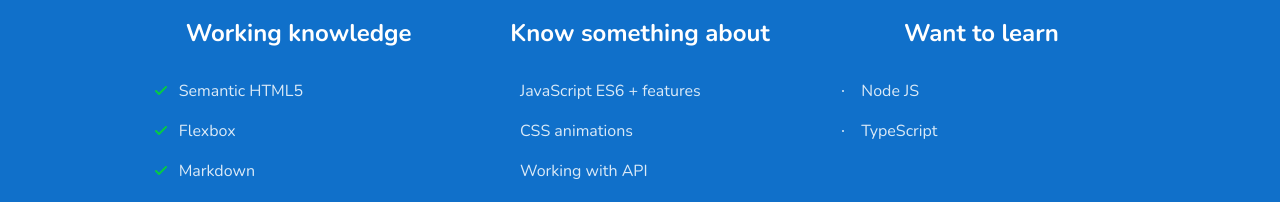
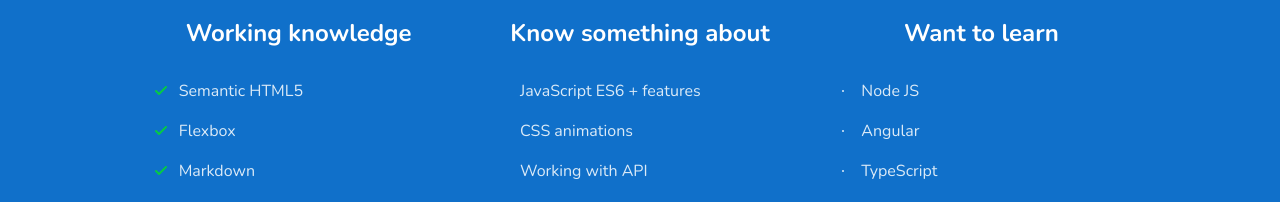
Before and after one commit to patrykstefanowicz/patrykstefanowicz.github.io, a website built with webpack: page src/pages/index.html in a window 1280 px wide. Shown: the part 1160-1362 px from the top of the page. Built offline with nearby package versions, Linux system fonts and the light colour scheme; no server answers.

Commit message:
correction skills

```diff
--- a/src/pages/index.html
+++ b/src/pages/index.html
@@ -89,6 +89,7 @@
           <h3 class="skills-section__header">Want to learn</h3>
           <ul class="skills-list skills-list--dot">
             <li class="skills-list__item">Node JS</li>
+            <li class="skills-list__item">Angular</li>
             <li class="skills-list__item">TypeScript</li>
           </ul>
         </article>
```
